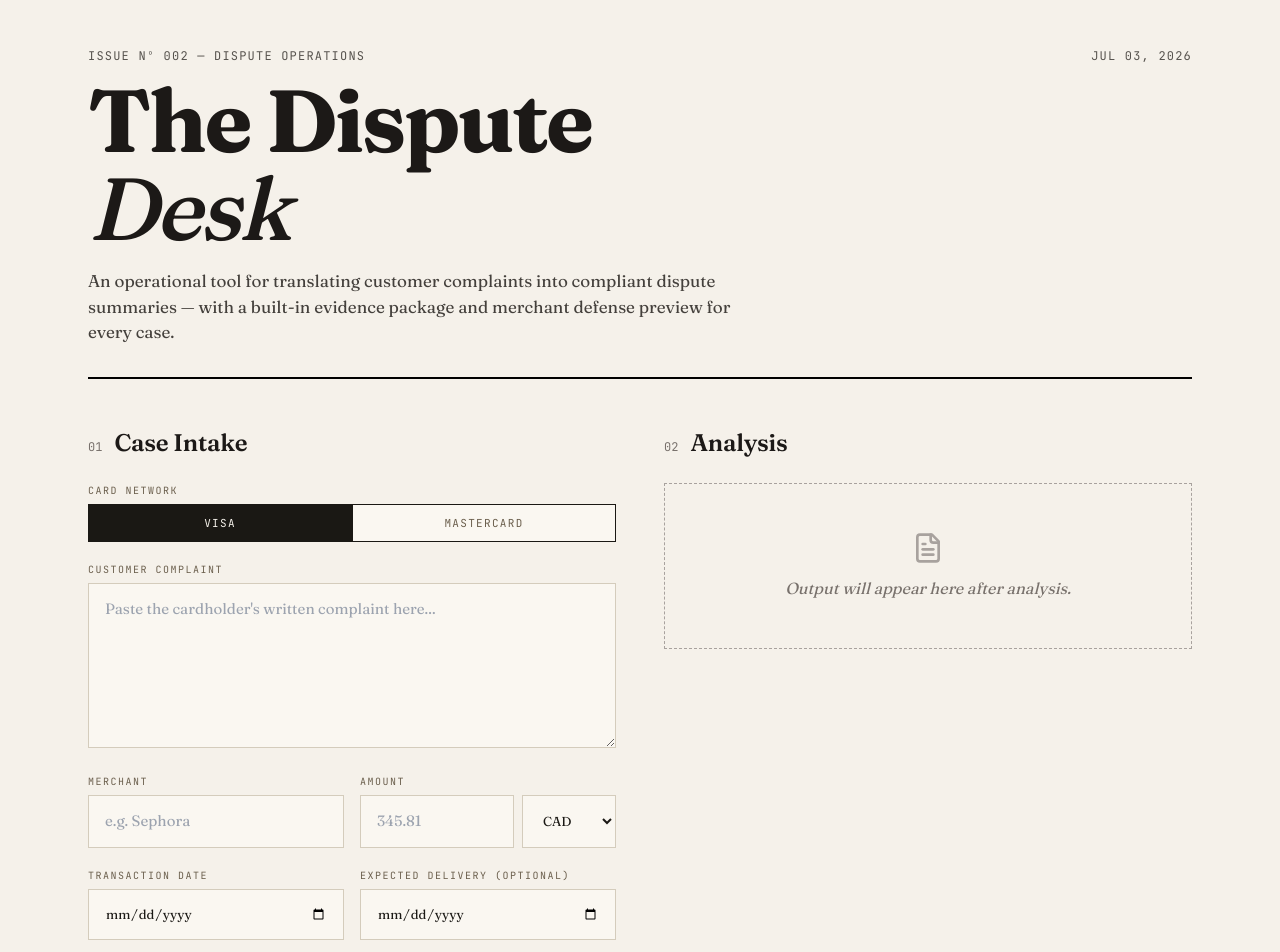
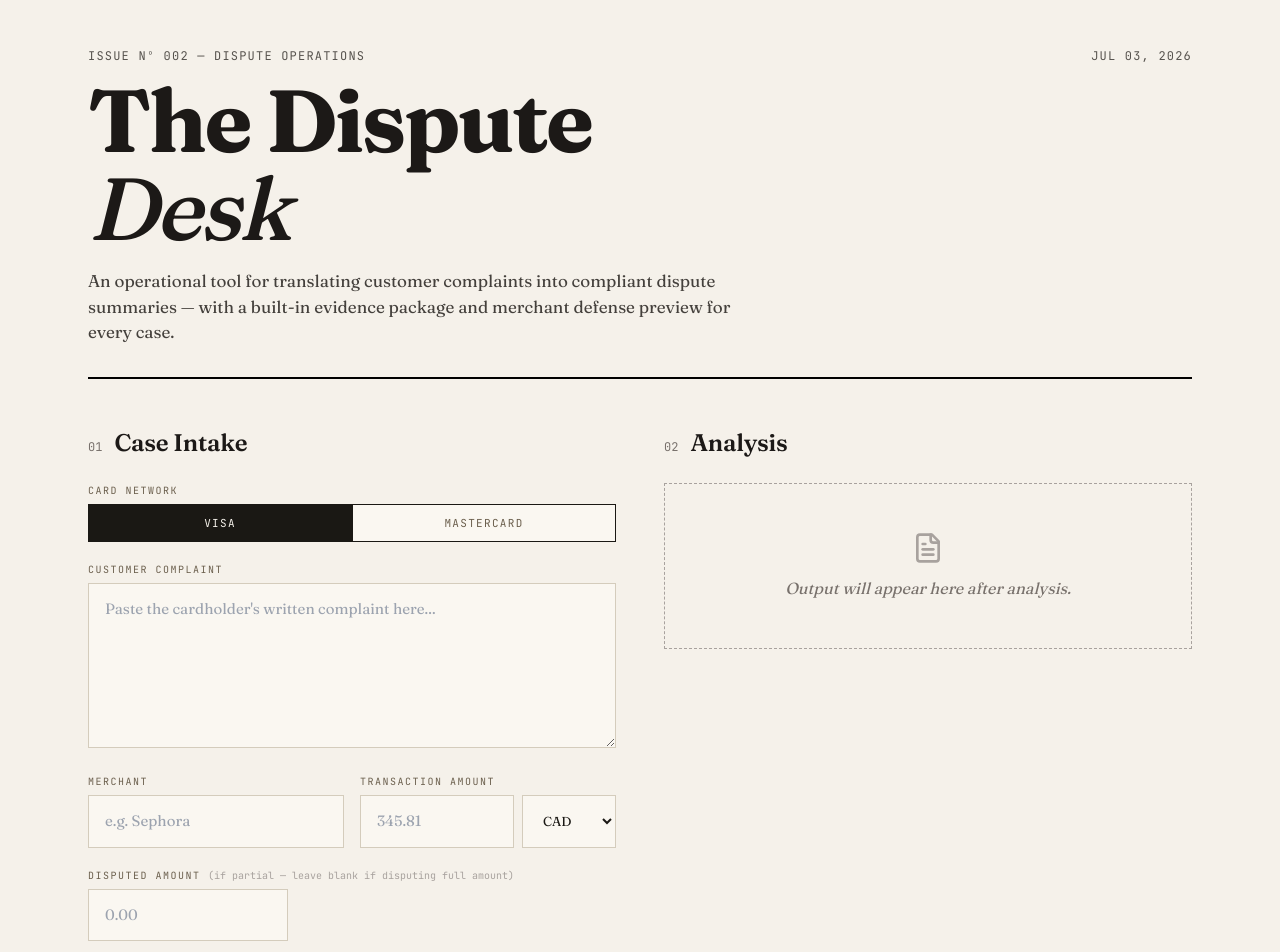
Before and after one commit to i0date/Dispute-Desk, a React (Vite) app: page / in a window 1280 px wide. Shown: the top 952 px of the page. Built offline with nearby package versions, Linux system fonts and the light colour scheme.

Commit message:
Add disputed amount handling in DisputeDesk component

```diff
--- a/src/DisputeDesk.jsx
+++ b/src/DisputeDesk.jsx
@@ -1,5 +1,5 @@
 import React, { useState, useEffect } from 'react'
-import { FileText, AlertCircle, Loader2, Copy, Check, ArrowRight, CheckSquare, Square, Shield, MessageSquare, ClipboardList, Download } from 'lucide-react'
+import { FileText, AlertCircle, Loader2, Copy, Check, ArrowRight, CheckSquare, Square, Shield, MessageSquare, ClipboardList, Download, Pencil } from 'lucide-react'
 
 // ─── Error boundary — catches render crashes and shows the actual error ────────
 class ErrorBoundary extends React.Component {
@@ -224,6 +224,7 @@ export default function DisputeDesk() {
   const [commsCopied, setCommsCopied]                       = useState(false)
   const [docRequestCopied, setDocRequestCopied]             = useState(false)
   const [goodwillCopied, setGoodwillCopied]                 = useState(false)
+  const [disputedAmount, setDisputedAmount]                 = useState('')     // partial dispute amount (optional)
   const [editingRow, setEditingRow]                         = useState(null)   // id of row being edited
   const [editDraft, setEditDraft]                           = useState({})     // draft field values
 
@@ -356,7 +357,7 @@ CUSTOMER COMPLAINT:
 
 TRANSACTION DETAILS:
 - Merchant: ${merchant || 'Not provided'}
-- Amount: ${amount ? `${amount} ${currency}` : 'Not provided'}
+- Transaction Amount: ${amount ? `${amount} ${currency}` : 'Not provided'}${disputedAmount && parseFloat(disputedAmount) > 0 && disputedAmount !== amount ? `\n- Disputed Amount: ${disputedAmount} ${currency} (PARTIAL DISPUTE — cardholder is only disputing this portion of the transaction)` : ''}
 - Transaction Date: ${transactionDate || 'Not provided'}
 - Expected Delivery/Service Date: ${expectedDeliveryDate || 'Not provided'}
 - Card Network: ${network === 'visa' ? 'Visa' : 'Mastercard'}
@@ -688,19 +689,25 @@ Return ONLY valid JSON:
   try { filingWindow = filingWindowStatus(isFraud) } catch(e) { console.error('[DD] filingWindow crash:', e) }
   let evidence      = null
   try { evidence = result ? getEvidencePackage(result?.recommended_reason_code, result?.category) : null } catch(e) { console.error('[DD] evidence crash:', e) }
-  const smallDollar = amount && parseFloat(amount) > 0 && parseFloat(amount) < 50
-
-  // Goodwill recommendation — computed after smallDollar
+
+  // effectiveAmount: use disputed amount if provided (partial dispute), otherwise use full transaction amount
+  const isPartialDispute   = disputedAmount && parseFloat(disputedAmount) > 0 && disputedAmount !== amount
+  const effectiveAmount    = isPartialDispute ? disputedAmount : amount
+  const effectiveAmtNum    = parseFloat(effectiveAmount) || 0
+  const smallDollar        = effectiveAmtNum > 0 && effectiveAmtNum < 50
+
+  // Goodwill recommendation — only set when goodwill is actually the recommended path
   let goodwillRec = null
   try {
     if (result) {
-      const amtStr      = amount ? `${amount} ${currency}` : 'the disputed amount'
+      const amtStr      = effectiveAmount ? `${effectiveAmount} ${currency}` : 'the disputed amount'
       const merchantStr = merchant || 'the merchant'
+      const partialNote = isPartialDispute ? ` (partial dispute — cardholder is disputing ${disputedAmount} ${currency} of a ${amount} ${currency} transaction)` : ''
       if (smallDollar) {
         goodwillRec = {
           recommended: true, type: 'WRITE-OFF RECOMMENDED',
           typeColor: 'bg-amber-800 text-amber-50',
-          rationale: `At ${amtStr}, investigation and network fees may exceed recovery. A direct courtesy credit is the most efficient resolution.`,
+          rationale: `At ${amtStr}${partialNote}, investigation and network fees may exceed recovery. A direct courtesy credit is the most efficient resolution.`,
           script: `Hi [Cardholder name],\n\nI've reviewed your dispute regarding ${merchantStr} for ${amtStr}. Given the amount, I'd like to resolve this right away by applying a one-time courtesy credit of ${amtStr} to your account — no formal chargeback required. This will appear within 3-5 business days.\n\nShall I go ahead and apply that credit now?`,
         }
       } else if (result.goodwill_outreach_required) {
@@ -708,14 +715,14 @@ Return ONLY valid JSON:
           recommended: true, type: 'GOODWILL RECOMMENDED',
           typeColor: 'bg-amber-700 text-amber-50',
           rationale: result.goodwill_outreach_note || 'Case may not meet all dispute criteria. A goodwill credit protects the customer relationship.',
-          script: `Hi [Cardholder name],\n\nThank you for your patience as we reviewed your dispute for ${amtStr} at ${merchantStr}. While this case presents some challenges for a formal dispute, we value your relationship and want to make this right. I'd like to offer a one-time courtesy credit of ${amtStr} as a gesture of goodwill — it will appear within 3-5 business days.\n\nShall I go ahead and apply it?`,
+          script: `Hi [Cardholder name],\n\nThank you for your patience as we reviewed your dispute for ${amtStr} at ${merchantStr}${partialNote ? partialNote : ''}. While this case presents some challenges for a formal dispute, we value your relationship and want to make this right. I'd like to offer a one-time courtesy credit of ${amtStr} as a gesture of goodwill — it will appear within 3-5 business days.\n\nShall I go ahead and apply it?`,
         }
       } else {
+        // Clear dispute path — goodwill is NOT recommended. No script needed.
         goodwillRec = {
           recommended: false, type: 'NOT RECOMMENDED',
           typeColor: 'bg-stone-700 text-stone-50',
-          rationale: 'Clear dispute path exists. Proceed with formal chargeback filing rather than a goodwill credit.',
-          script: `Hi [Cardholder name],\n\nI've reviewed your dispute for ${amtStr} at ${merchantStr} and we have a strong basis to file a formal chargeback. I'll proceed with filing under the appropriate reason code. You can expect an update within [timeline]. Is there anything else I can help you with?`,
+          rationale: 'A clear chargeback path exists for this case. A courtesy credit would under-recover for the cardholder and is unnecessary — proceed with formal dispute filing using Steps 01–04.',
         }
       }
     }
@@ -853,7 +860,7 @@ Return ONLY valid JSON:
                   <input type="text" value={merchant} onChange={e => setMerchant(e.target.value)} placeholder="e.g. Sephora" className="input-field" />
                 </div>
                 <div>
-                  <label className="input-label">Amount</label>
+                  <label className="input-label">Transaction Amount</label>
                   <div className="flex gap-2">
                     <input type="text" value={amount} onChange={e => setAmount(e.target.value)} placeholder="345.81" className="input-field" style={{ flex: 2 }} />
                     <select value={currency} onChange={e => setCurrency(e.target.value)} className="input-field mono-font" style={{ flex: 1, fontSize: '13px' }}>
@@ -863,6 +870,23 @@ Return ONLY valid JSON:
                 </div>
               </div>
 
+              <div>
+                <label className="input-label">Disputed Amount <span className="mono-font text-[10px] text-stone-400 normal-case tracking-normal">(if partial — leave blank if disputing full amount)</span></label>
+                <div className="flex gap-2">
+                  <input
+                    type="text"
+                    value={disputedAmount}
+                    onChange={e => setDisputedAmount(e.target.value)}
+                    placeholder={amount || '0.00'}
+                    className="input-field"
+                    style={{ maxWidth: '200px' }}
+                  />
+                  {disputedAmount && parseFloat(disputedAmount) > 0 && disputedAmount !== amount && (
+                    <span className="mono-font text-[10px] text-amber-700 self-center">PARTIAL — disputing {disputedAmount} of {amount || '?'} {currency}</span>
+                  )}
+                </div>
+              </div>
+
               <div className="grid grid-cols-1 sm:grid-cols-2 gap-4">
                 <div>
                   <label className="input-label">Transaction Date</label>
@@ -878,7 +902,7 @@ Return ONLY valid JSON:
                 <div className="border border-stone-400 bg-stone-50 p-4">
                   <div className="mono-font text-xs tracking-widest text-stone-500 mb-1">⚠ SMALL DOLLAR — CONSIDER WRITE-OFF</div>
                   <p className="display-font text-stone-700 text-[14px] leading-relaxed">
-                    At {amount} {currency}, staff time and network fees may exceed recovery. Consider a direct goodwill credit before filing a formal dispute.
+                    At {effectiveAmount} {currency}{isPartialDispute ? ` (partial dispute on a ${amount} ${currency} transaction)` : ''}, staff time and network fees may exceed recovery. Consider a direct courtesy credit before filing a formal dispute.
                   </p>
                 </div>
               )}
@@ -996,7 +1020,7 @@ Return ONLY valid JSON:
                 )}
 
                 {/* SAR / STR reminder */}
-                {isFraud && amount && parseFloat(amount) >= 5000 && (
+                {isFraud && effectiveAmtNum >= 5000 && (
                   <div className="border-l-4 border-red-800 bg-red-50 p-5">
                     <div className="mono-font text-xs tracking-widest text-red-900 mb-2">⚠ SAR / STR REVIEW REQUIRED</div>
                     <p className="display-font text-stone-900 text-[15px] leading-relaxed">
@@ -1415,9 +1439,11 @@ Return ONLY valid JSON:
                   {/* Header */}
                   <div className="flex items-center justify-between px-5 py-3 border-b border-stone-200 flex-wrap gap-3">
                     <span className={`mono-font text-xs px-2 py-1 ${goodwillRec.typeColor}`}>{goodwillRec.type}</span>
+                    {goodwillRec.recommended && (
                       <button onClick={copyGoodwillScript} className="mono-font text-xs flex items-center gap-1.5 text-stone-600 hover:text-stone-900 transition-colors">
                         {goodwillCopied ? <><Check className="w-3 h-3" /> COPIED</> : <><Copy className="w-3 h-3" /> COPY SCRIPT</>}
                       </button>
+                    )}
                   </div>
 
                   {/* Rationale */}
@@ -1426,7 +1452,8 @@ Return ONLY valid JSON:
                     <p className="display-font text-stone-700 text-[14px] leading-relaxed">{goodwillRec.rationale}</p>
                   </div>
 
-                  {/* Script */}
+                  {/* Script — only shown when goodwill is actually recommended */}
+                  {goodwillRec.recommended && goodwillRec.script && (
                     <div className="px-5 pt-3 pb-5">
                       <div className="mono-font text-xs tracking-widest text-stone-400 mb-3">AGENT SCRIPT</div>
                       <div className="border border-stone-200 bg-white p-4">
@@ -1435,6 +1462,17 @@ Return ONLY valid JSON:
                         ))}
                       </div>
                     </div>
+                  )}
+
+                  {/* NOT RECOMMENDED — redirect to formal dispute */}
+                  {!goodwillRec.recommended && (
+                    <div className="px-5 pt-2 pb-5">
+                      <div className="flex items-center gap-2 text-stone-500">
+                        <ArrowRight className="w-3.5 h-3.5 flex-shrink-0" />
+                        <p className="mono-font text-xs tracking-wide">Proceed with formal chargeback filing — use Steps 01–04 above.</p>
+                      </div>
+                    </div>
+                  )}
                 </div>
               )}
             </div>
@@ -1587,7 +1625,7 @@ Return ONLY valid JSON:
                                     <button onClick={() => markProvCredit(o.id)} className="mono-font text-[10px] px-1.5 py-0.5 border border-blue-700 text-blue-700 hover:bg-blue-50 transition-colors">PC</button>
                                   )}
                                 </div>
-                                <button onClick={() => startEdit(o)} className="mono-font text-[10px] text-stone-300 hover:text-stone-700 transition-colors text-center" title="Edit row">✏</button>
+                                <button onClick={() => startEdit(o)} className="text-stone-500 hover:text-stone-900 transition-colors" title="Edit row"><Pencil className="w-3.5 h-3.5" /></button>
                               </div>
                             )}
 
```
Lines whose indentation alone changed are shown as unchanged.
